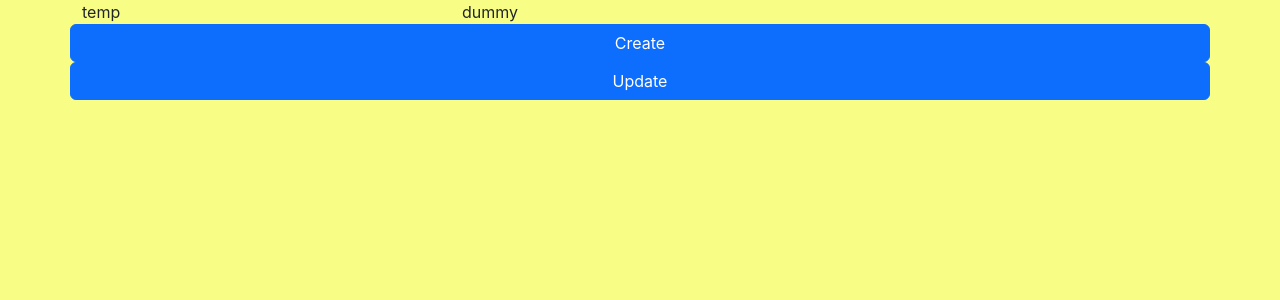
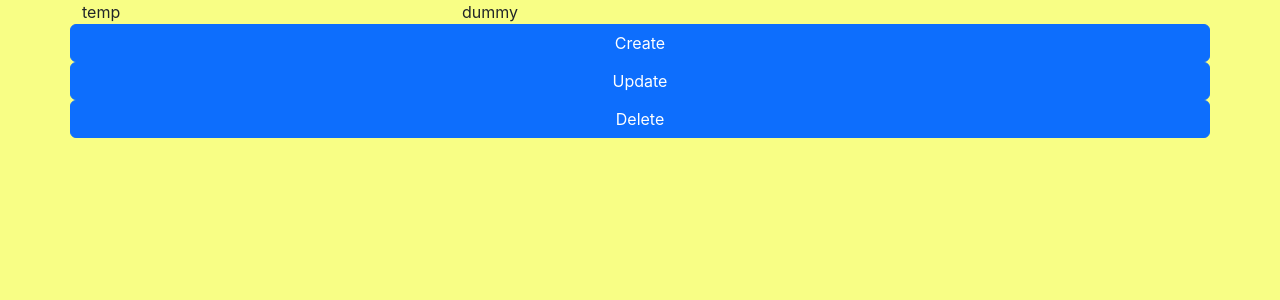
Before and after one commit to Vratislavberry/to-do_listy, a Next.js app in the folder fe/: page / in a window 1280 px wide. Shown: the top 300 px of the page. Built offline with nearby package versions, Linux system fonts and the light colour scheme; no server answers.

Commit message:
Added delete to fetchHelper

```diff
--- a/fe/app/components/notesUI.tsx
+++ b/fe/app/components/notesUI.tsx
@@ -2,14 +2,9 @@
 import { useState, useEffect } from "react";
 import FetchHelper from "../fetchHelper";
 import { Row, Col, Button } from "react-bootstrap";
-import { NoteDto } from "../types";
+import { Note, NoteDto } from "../types";
 
-interface Note {
-  id: string;
-  title: string;
-  createdAt: string;
-  updatedAt: string;
-}
+
 
 const NotesUI = () => {
   const [noteList, setNoteList] = useState<Note[]>([
@@ -58,6 +53,16 @@ const NotesUI = () => {
     }
   };
 
+  const deleteNote = async (dtoIn: NoteDto) => {
+    const result = await FetchHelper.note.delete(dtoIn);
+    if (result.ok) {
+      // Remove the note from the list
+      setNoteList((current) => current.filter((note) => note.id !== dtoIn.id));
+    } else {
+      console.error("Error deleting note:", result.status);
+    }
+  };
+
   useEffect(() => {
     getNotes();
   }, []);
@@ -84,8 +89,8 @@ const NotesUI = () => {
       <Button
         onClick={() => {
           updateNote({
-            id: "76f7",
-            title: "Updated Note",
+            id: "408c",
+            title: "Updated Note 2",
             createdAt: "2023-10-02T12:00:00Z",
             updatedAt: "2023-10-02T12:00:00Z",
           });
@@ -93,6 +98,19 @@ const NotesUI = () => {
       >
         Update
       </Button>
+
+      <Button
+        onClick={() => {
+          deleteNote({
+            id: "f05f",
+            title: "Updated Note 2",
+            createdAt: "2023-10-02T12:00:00Z",
+            updatedAt: "2023-10-02T12:00:00Z",
+          });
+        }}
+      >
+        Delete
+      </Button>
     </Row>
   );
 };
--- a/fe/app/fetchHelper.ts
+++ b/fe/app/fetchHelper.ts
@@ -42,7 +42,7 @@ const FetchHelper = {
       return await Call(baseUri, `notes/${dtoIn?.id}`, dtoIn, "put");
     },
     delete: async (dtoIn: NoteDto) => {
-      return await Call(baseUri, "notes", dtoIn, "delete");
+      return await Call(baseUri, `notes/${dtoIn?.id}`, dtoIn, "delete");
     },
 
   },
```
Also changed, not shown: 1 other file (tests, documents, lock files or other folders).
